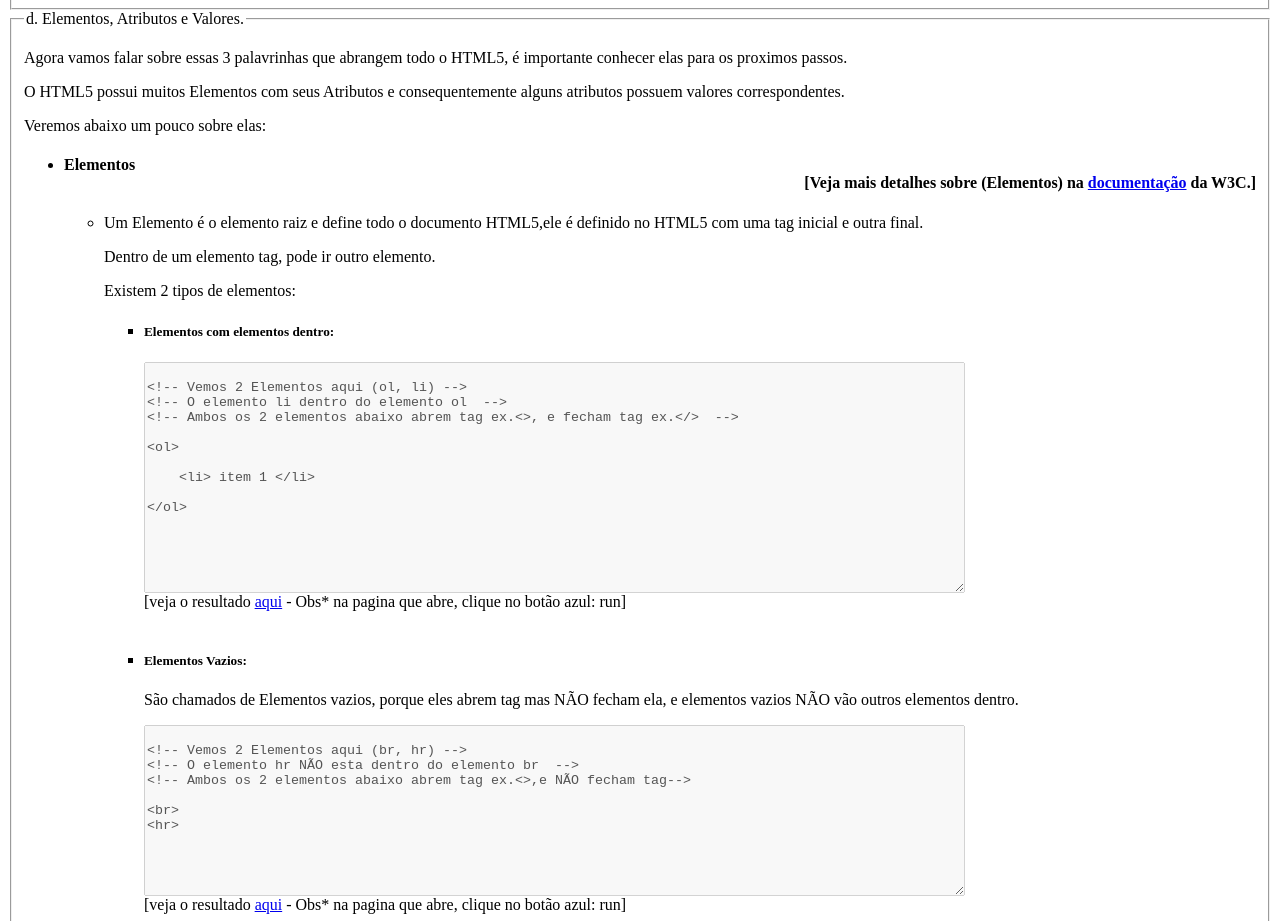
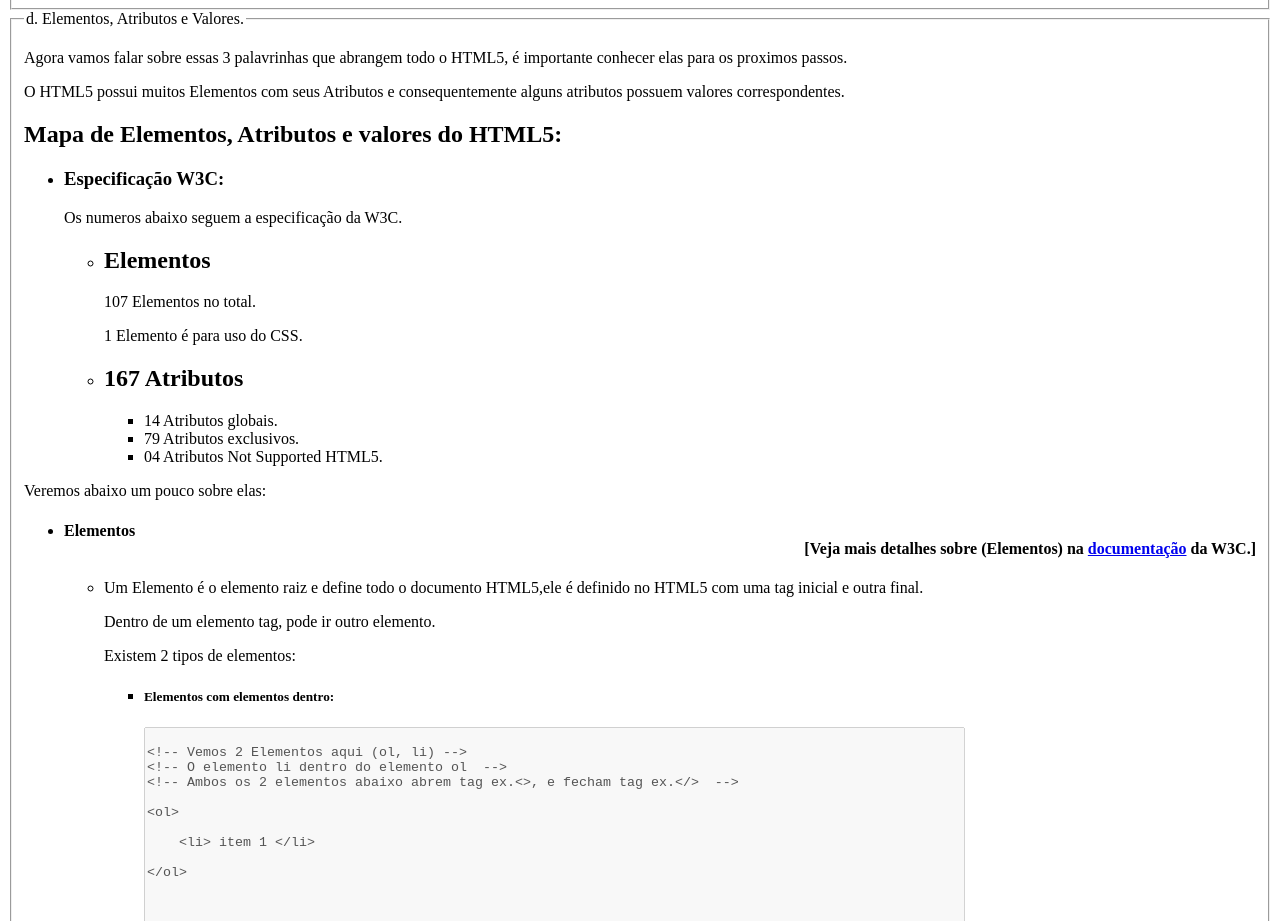
Before and after one commit to luizdossrmorais/Curso_Devmedia_HTML, a plain HTML site: page index.html in a window 1280 px wide. Shown: the part 2026-2947 px from the top of the page. Drawn offline with Linux system fonts and the light colour scheme.

Commit message:
adicionei mapa do HTML5

```diff
--- a/index.html
+++ b/index.html
@@ -188,6 +188,38 @@
                     <p>Agora vamos falar sobre essas 3 palavrinhas que abrangem todo o HTML5, é importante conhecer elas para os proximos passos.</p>
 
                     <p>O HTML5 possui muitos Elementos com seus Atributos e consequentemente alguns atributos possuem valores correspondentes.</p>
+
+                    <h2>Mapa de Elementos, Atributos e valores do HTML5:</h2>
+
+                    <ul>
+                        <li>
+                            <h3>Especificação W3C:</h3>
+
+                            <p>Os numeros abaixo seguem a especificação da W3C.</p>
+
+                            <ul>
+
+                                <li>
+                                    <h2>Elementos</h2>
+                                    <p>107 Elementos no total.</p>
+                                    <p>1 Elemento é para uso do CSS.</p>
+                                </li>
+
+                                <li>
+                                    <h2>167 Atributos</h2>
+
+                                    <ul>
+                                        <li>14 Atributos globais.</li>
+                                        <li>79 Atributos exclusivos.</li>
+                                        <li>04 Atributos Not Supported HTML5.</li>
+                                    </ul>
+
+                                </li>
+
+                            </ul>
+
+                        </li>
+                    </ul>
 
                     <p>Veremos abaixo um pouco sobre elas:</p>
 
```
